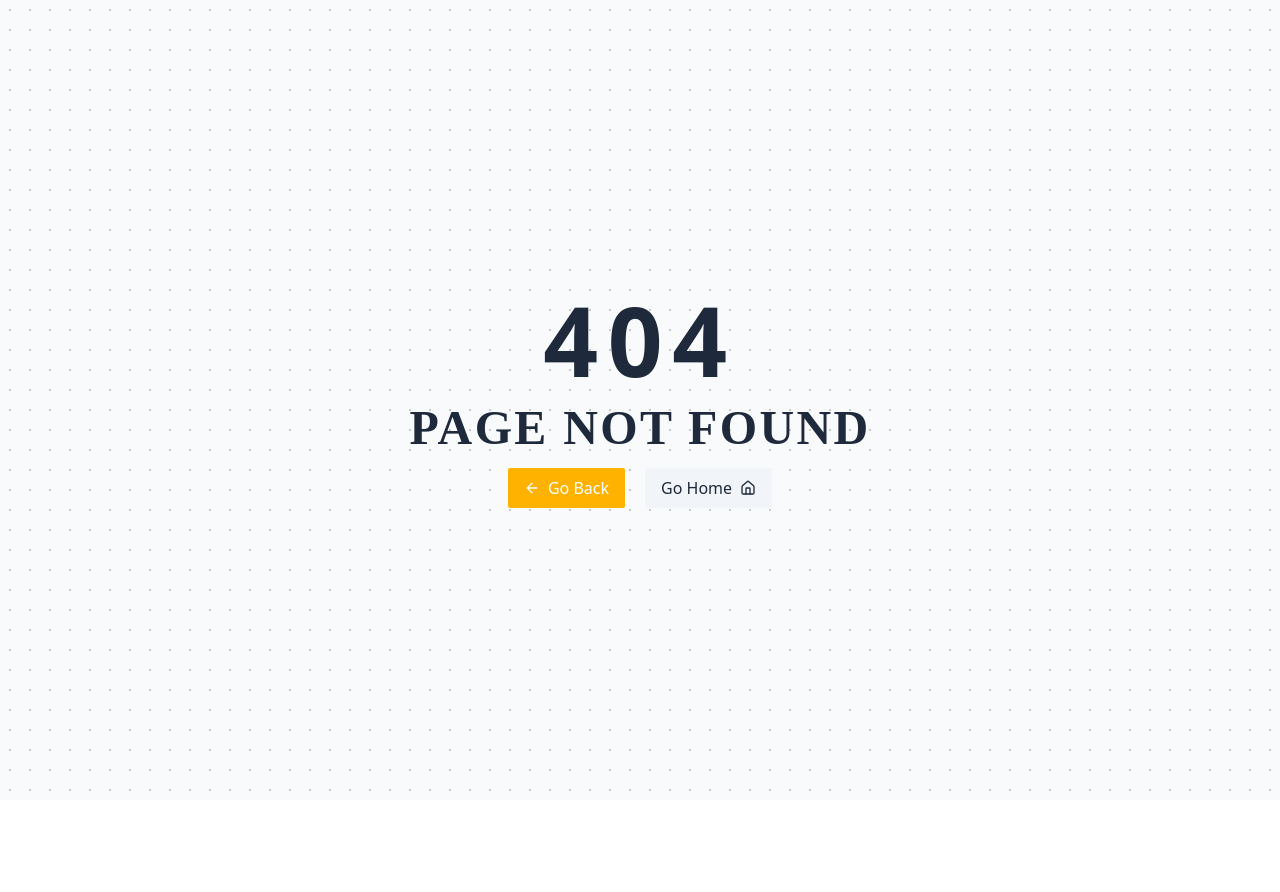
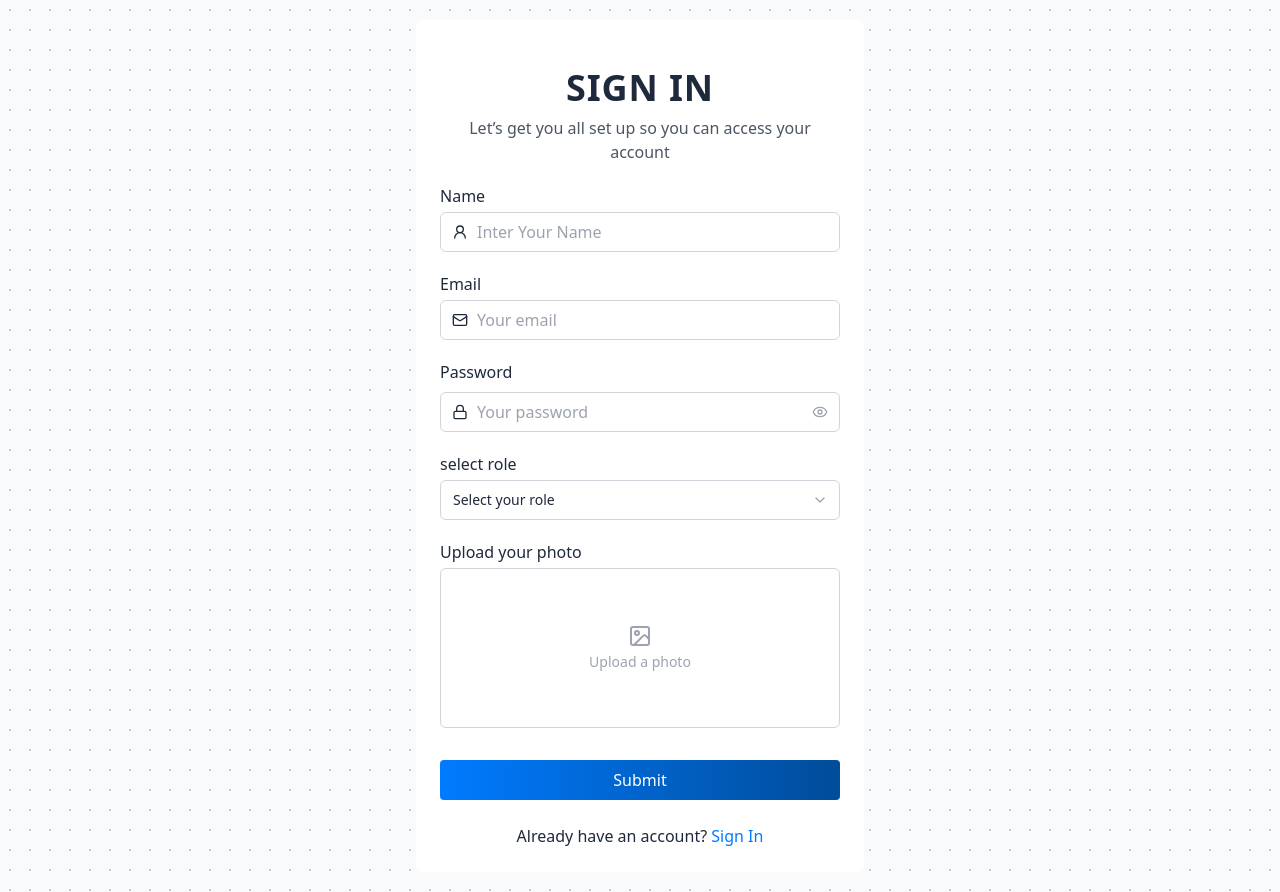
Before and after one commit to NayimWd/NayimWd-Unity-Sports-Dashboard, a React (Vite) app: page /SignUp in a window 1280 px wide. Before the commit this address had no page. Before the commit the page ends 800 px from the top, so only its background shows below. Built offline with nearby package versions, Linux system fonts and the light colour scheme.

Commit message:
feat: add sign out link in Sidebar, update routing for registration to /SignUp, and enhance Login and Registration forms with sign-up and sign-in links

```diff
--- a/src/component/common/Sidebar.tsx
+++ b/src/component/common/Sidebar.tsx
@@ -2,6 +2,8 @@ import React, { useRef } from "react";
 import useClickOutSide from "../../hooks/useClickOutSide";
 import { navLinks } from "../../assets/constant/link";
 import SidebarItem from "./sidebarItem";
+import { LogOut } from "lucide-react";
+import { Link } from "react-router-dom";
 
 interface SidebarProps {
   isOpen: boolean;
@@ -26,6 +28,14 @@ const Sidebar: React.FC<SidebarProps> = ({ isOpen, setIsOpen }) => {
           <SidebarItem key={index} link={link} />
         ))}
       </div>
+      <div className="absolute bottom-20 bg-surface h-10 w-full flex items-center justify-center text-primary shadow">
+        <Link to="/login">
+        <div className="flex gap-2 justify-center items-center cursor-pointer p-2">
+          <LogOut size={16}/>
+        <p>SIGN OUT</p>
+        </div>
+        </Link>
+      </div>
     </aside>
   );
 };
--- a/src/index.css
+++ b/src/index.css
@@ -107,7 +107,11 @@ input:-webkit-autofill:focus {
 }
 
 .formWrapper {
-  @apply flex flex-col gap-5 w-full max-w-md mx-auto p-3 py-10 sm:p-4 sm:py-10 md:p-6  rounded-lg bg-surface z-10 shadow-md;
+  @apply flex flex-col gap-5 w-full max-w-md mx-auto p-3 sm:p-4  md:p-6 z-10;
+}
+
+.formContainer {
+  @apply flex flex-col w-full max-w-md  py-6 rounded-lg
 }
 
 .paddingCard {
--- a/src/pages/auth/Login.tsx
+++ b/src/pages/auth/Login.tsx
@@ -7,6 +7,7 @@ import EmailInput from "../../component/common/input/EmailInput";
 import { Lock, Mail } from "lucide-react";
 import PasswordInput from "../../component/common/input/PasswordInput";
 import Buttons from "../../component/common/Buttons";
+import { Link } from "react-router-dom";
 
 type LoginType = z.infer<typeof loginSchema>;
 
@@ -22,7 +23,8 @@ const Login = () => {
   };
 
   return (
-    <div className="background min-h-screen flexCenter paddingX">
+    <div className="background min-h-screen w-full flexCenter flex-col paddingX">
+      <div className="formContainer bg-surface">
       <FormContainer
         methods={methods}
         onSubmit={handleSubmit}
@@ -32,7 +34,7 @@ const Login = () => {
           <h2 className="text-2xl sm:text-3xl md:text-4xl font-semibold text-font">
             Login
           </h2>
-          <p className="text-sm text-subtext">Access your dashboard</p>
+          <p className="text-sm text-subtext mt-2">Login to access your Unity account </p>
         </div>
         <EmailInput
           name="email"
@@ -55,6 +57,11 @@ const Login = () => {
           Login
         </Buttons>
       </FormContainer>
+      {/* link */}
+      <div className="w-full px-3 sm:px-4  md:px-6 flex items-center justify-center">
+        <p className="text-font">Don’t have an account? <Link to="/SignUp"> <span className="text-primary cursor-pointer"> Sign up </span> </Link> </p>
+      </div>
+      </div>
     </div>
   );
 };
--- a/src/pages/auth/Registration.tsx
+++ b/src/pages/auth/Registration.tsx
@@ -10,6 +10,7 @@ import EmailInput from "../../component/common/input/EmailInput";
 import DropdownInput from "../../component/common/input/DropdownInput";
 import { registrationSchema } from "../../utils/Schema";
 import PhotoInputProps from "../../component/common/input/PhotoInputProps";
+import { Link } from "react-router-dom";
 
 type FormValues = z.infer<typeof registrationSchema>;
 
@@ -34,7 +35,8 @@ const RegistrationForm = () => {
   ];
 
   return (
-    <div className="background w-full min-h-screen py-10 paddingX  flex items-center justify-center">
+    <div className="background w-full min-h-screen py-5 paddingX  flex items-center justify-center">
+      <div className="formContainer bg-surface">
       <FormContainer
         methods={methods}
         onSubmit={handleSubmit}
@@ -44,7 +46,7 @@ const RegistrationForm = () => {
           <h2 className="text-2xl sm:text-3xl md:text-4xl font-semibold text-font uppercase leading-7 tracking-wide mb-1">
             sign In
           </h2>
-          <p className="text-sm sm:text-base text-subtext">Register Account</p>
+          <p className="text-sm sm:text-base text-subtext mt-2">Let’s get you all set up so you can access your account</p>
         </div>
         <TextInput
           name="name"
@@ -87,6 +89,10 @@ const RegistrationForm = () => {
           Submit{" "}
         </Buttons>
       </FormContainer>
+      <div className="w-full px-3 sm:px-4  md:px-6 flex items-center justify-center">
+        <p className="text-font">Already have an account? <Link to="/login"> <span className="text-primary cursor-pointer"> Sign In </span> </Link> </p>
+      </div>
+      </div>
     </div>
   );
 };
--- a/src/pages/pointTable/PointTable.tsx
+++ b/src/pages/pointTable/PointTable.tsx
@@ -16,8 +16,6 @@ const PointTable = () => {
     skip: !latestTournament?.data?._id, // Skip the query if tournament id is not available
     refetchOnMountOrArgChange: true, // Refetch when the component mounts or the arg change
   })
-
-console.log(pointTable)
 
   const headerData = [
     "Team",
--- a/src/routes/router.tsx
+++ b/src/routes/router.tsx
@@ -21,7 +21,7 @@ export const router = createBrowserRouter([
     element: <SuspenseWrapper children={<Login />} />,
   },
   {
-    path: "/registration",
+    path: "/SignUp",
     element: <SuspenseWrapper children={<Registration />} />,
   },
   {
```
